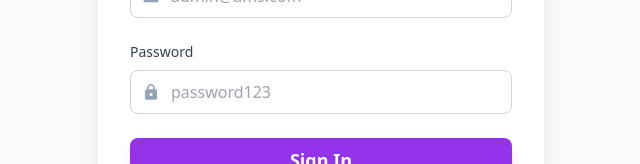
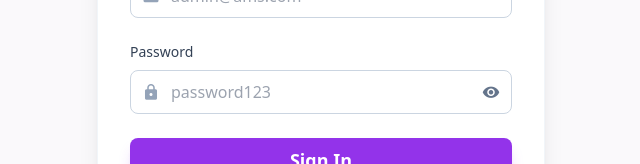
Before and after one commit to muthu-pattan-perumal/Ams, a React (Vite) app: page /#/login in a window 1280 px wide. Shown: the part 376-540 px from the top of the page, without its empty margins (319-959 px from the left). Built offline with nearby package versions, Linux system fonts and the light colour scheme; the HTML template or start-up script is replaced by a standard one.

Commit message:
Login page

```diff
--- a/src/pages/Login.jsx
+++ b/src/pages/Login.jsx
@@ -6,6 +6,7 @@ const Login = () => {
     const [email, setEmail] = useState('');
     const [password, setPassword] = useState('');
     const { login, error, loading } = useAuthStore();
+    const [showPassword, setShowPassword] = useState(false);
     const navigate = useNavigate();
 
     const handleSubmit = async (e) => {
@@ -64,18 +65,31 @@ const Login = () => {
                         </label>
 
                         <div className="relative">
+                            {/* 🔒 Left Icon */}
                             <span className="absolute inset-y-0 left-0 flex items-center pl-3">
                                 <i className="mdi mdi-lock text-slate-400 text-lg"></i>
                             </span>
 
+                            {/* 🔑 Input */}
                             <input
-                                type="password"
+                                type={showPassword ? "text" : "password"}
                                 value={password}
                                 onChange={(e) => setPassword(e.target.value)}
-                                className="w-full h-11 pl-10 pr-3 rounded-lg border border-slate-300 focus:outline-none focus:ring-2 focus:ring-blue-500"
+                                className="w-full h-11 pl-10 pr-10 rounded-lg border border-slate-300 focus:outline-none focus:ring-2 focus:ring-blue-500"
                                 placeholder="password123"
                                 required
                             />
+
+                            {/* 👁️ Eye Icon */}
+                            <span
+                                onClick={() => setShowPassword((prev) => !prev)}
+                                className="absolute inset-y-0 right-0 flex items-center pr-3 cursor-pointer"
+                            >
+                                <i
+                                    className={`mdi ${showPassword ? "mdi-eye-off" : "mdi-eye"
+                                        } text-slate-500 text-lg`}
+                                ></i>
+                            </span>
                         </div>
                     </div>
 
```
